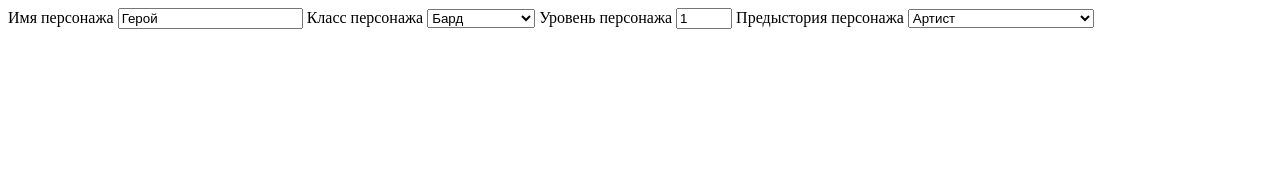
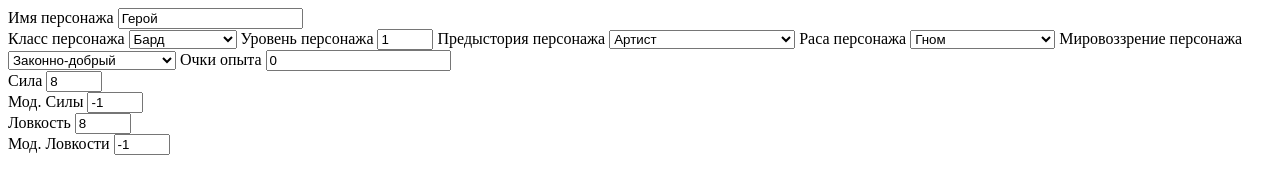
Before and after one commit to Kneagocheev/dnd5charlist, a plain HTML site: page index.html in a window 1280 px wide. Drawn offline with Linux system fonts and the light colour scheme.

Commit message:
Перед обедом

```diff
--- a/index.html
+++ b/index.html
@@ -6,7 +6,9 @@
 
 
 </head><body>
-<form action="" enctypr="application/x-www-form-urlencoded"> <label for="char_name"> &#1048;&#1084;&#1103; &#1087;&#1077;&#1088;&#1089;&#1086;&#1085;&#1072;&#1078;&#1072;</label> <input name="char_name" id="char_name" value="&#1043;&#1077;&#1088;&#1086;&#1081;" type="text"> <label for="char_class"> &#1050;&#1083;&#1072;&#1089;&#1089; &#1087;&#1077;&#1088;&#1089;&#1086;&#1085;&#1072;&#1078;&#1072;</label>
+<form action="" enctypr="application/x-www-form-urlencoded">
+  <div id="chr_name"><label for="char_name"> &#1048;&#1084;&#1103; &#1087;&#1077;&#1088;&#1089;&#1086;&#1085;&#1072;&#1078;&#1072;</label> <input name="char_name" id="char_name" value="&#1043;&#1077;&#1088;&#1086;&#1081;" type="text"> </div>
+  <div id="chr_info"> <label for="char_class">&#1050;&#1083;&#1072;&#1089;&#1089; &#1087;&#1077;&#1088;&#1089;&#1086;&#1085;&#1072;&#1078;&#1072;</label>
   <select name="char_class" id="char_class">
   <option value="1">&#1041;&#1072;&#1088;&#1076;</option>
   <option value="2">&#1042;&#1072;&#1088;&#1074;&#1072;&#1088;</option>
@@ -22,8 +24,7 @@
   <option value="12">&#1057;&#1083;&#1077;&#1076;&#1086;&#1087;&#1099;&#1090;</option>
   <option value="13">&#1063;&#1072;&#1088;&#1086;&#1076;&#1077;&#1081;</option>
   </select>
-  <label for="char_level"> &#1059;&#1088;&#1086;&#1074;&#1077;&#1085;&#1100; &#1087;&#1077;&#1088;&#1089;&#1086;&#1085;&#1072;&#1078;&#1072;</label> <input name="char_level" id="char_level" step="1" min="1" max="20" value="1" type="number">
-  <label for="char_background">&#1055;&#1088;&#1077;&#1076;&#1099;&#1089;&#1090;&#1086;&#1088;&#1080;&#1103; &#1087;&#1077;&#1088;&#1089;&#1086;&#1085;&#1072;&#1078;&#1072;</label>
+  <label for="char_level"> &#1059;&#1088;&#1086;&#1074;&#1077;&#1085;&#1100; &#1087;&#1077;&#1088;&#1089;&#1086;&#1085;&#1072;&#1078;&#1072;</label> <input name="char_level" id="char_level" step="1" min="1" max="20" value="1" type="number"> <label for="char_background">&#1055;&#1088;&#1077;&#1076;&#1099;&#1089;&#1090;&#1086;&#1088;&#1080;&#1103; &#1087;&#1077;&#1088;&#1089;&#1086;&#1085;&#1072;&#1078;&#1072;</label>
   <select name="char_background" id="char_background">
   <option value="1">&#1040;&#1088;&#1090;&#1080;&#1089;&#1090;</option>
   <option value="2">&#1041;&#1077;&#1089;&#1087;&#1088;&#1080;&#1079;&#1086;&#1088;&#1085;&#1080;&#1082;</option>
@@ -40,6 +41,43 @@
   <option value="13">&#1063;&#1091;&#1078;&#1077;&#1079;&#1077;&#1084;&#1077;&#1094;</option>
   <option value="14">&#1064;&#1072;&#1088;&#1083;&#1072;&#1090;&#1072;&#1085;</option>
   </select>
+  <label for="char_race">&#1056;&#1072;&#1089;&#1072; &#1087;&#1077;&#1088;&#1089;&#1086;&#1085;&#1072;&#1078;&#1072;</label>
+  <select name="char_background" id="char_background">
+  <option value="1">&#1043;&#1085;&#1086;&#1084;</option>
+  <option value="2">&#1044;&#1074;&#1072;&#1088;&#1092;</option>
+  <option value="3">&#1044;&#1088;&#1072;&#1082;&#1086;&#1085;&#1086;&#1088;&#1086;&#1078;&#1076;&#1077;&#1085;&#1085;&#1099;&#1081;</option>
+  <option value="4">&#1055;&#1086;&#1083;&#1091;&#1086;&#1088;&#1082;</option>
+  <option value="5">&#1055;&#1086;&#1083;&#1091;&#1088;&#1086;&#1089;&#1083;&#1080;&#1082;</option>
+  <option value="6">&#1055;&#1086;&#1083;&#1091;&#1101;&#1083;&#1100;&#1092;</option>
+  <option value="7">&#1058;&#1080;&#1092;&#1083;&#1080;&#1085;&#1075;</option>
+  <option value="8">&#1063;&#1077;&#1083;&#1086;&#1074;&#1077;&#1082;</option>
+  <option value="9">&#1069;&#1083;&#1100;&#1092;</option>
+  </select>
+  <label for="char_alignment">&#1052;&#1080;&#1088;&#1086;&#1074;&#1086;&#1079;&#1079;&#1088;&#1077;&#1085;&#1080;&#1077; &#1087;&#1077;&#1088;&#1089;&#1086;&#1085;&#1072;&#1078;&#1072;</label>
+  <select name="char_alignment" id="char_alignment">
+  <option value="1">&#1047;&#1072;&#1082;&#1086;&#1085;&#1085;&#1086;-&#1076;&#1086;&#1073;&#1088;&#1099;&#1081;</option>
+  <option value="2">&#1053;&#1077;&#1081;&#1090;&#1088;&#1072;&#1083;&#1100;&#1085;&#1086;-&#1076;&#1086;&#1073;&#1088;&#1099;&#1081;</option>
+  <option value="3">&#1061;&#1072;&#1086;&#1090;&#1080;&#1095;&#1085;&#1086;-&#1076;&#1086;&#1073;&#1088;&#1099;&#1081;</option>
+  <option value="4">&#1047;&#1072;&#1082;&#1086;&#1085;&#1085;&#1086;-&#1085;&#1077;&#1081;&#1090;&#1088;&#1072;&#1083;&#1100;&#1085;&#1099;&#1081;</option>
+  <option value="5">&#1048;&#1089;&#1090;&#1080;&#1085;&#1085;&#1086;-&#1085;&#1077;&#1081;&#1090;&#1088;&#1072;&#1083;&#1100;&#1085;&#1099;&#1081;</option>
+  <option value="6">&#1061;&#1072;&#1086;&#1090;&#1080;&#1095;&#1085;&#1086;-&#1085;&#1077;&#1081;&#1090;&#1088;&#1072;&#1083;&#1100;&#1085;&#1099;&#1081;</option>
+  <option value="7">&#1047;&#1072;&#1082;&#1086;&#1085;&#1085;&#1086;-&#1079;&#1083;&#1086;&#1081;</option>
+  <option value="8">&#1053;&#1077;&#1081;&#1090;&#1088;&#1072;&#1083;&#1100;&#1085;&#1086;-&#1079;&#1083;&#1086;&#1081;</option>
+  <option value="9">&#1061;&#1072;&#1086;&#1090;&#1080;&#1095;&#1085;&#1086;-&#1079;&#1083;&#1086;&#1081;</option>
+  </select>
+  <label for="char_exp">&#1054;&#1095;&#1082;&#1080; &#1086;&#1087;&#1099;&#1090;&#1072;</label> <input name="char_exp" id="char_exp" value="0" min="0" type="number"> </div>
+  <div class="stat_box">
+
+  <div class="chr-stat" id="strength"><label for="char_strength">&#1057;&#1080;&#1083;&#1072;</label>
+  <input name="char_strength" id="char_strength" value="8" min="1" max="20" type="number"><br>
+  <label for="char_strength_mod">&#1052;&#1086;&#1076;. &#1057;&#1080;&#1083;&#1099;</label>
+  <input name="char_strength_mod" id="char_strength_mod" value="-1" min="-5" max="10" type="number"></div>
+<div class="chr-stat" id="dexterity"><label for="char_dexterity">&#1051;&#1086;&#1074;&#1082;&#1086;&#1089;&#1090;&#1100;</label>
+<input name="char_dexterity" id="char_dexterity" value="8" min="1" max="20" type="number"><br>
+<label for="char_dexterity_mod">&#1052;&#1086;&#1076;. &#1051;&#1086;&#1074;&#1082;&#1086;&#1089;&#1090;&#1080;</label>
+<input name="char_dexterity_mod" id="char_dexterity_mod" value="-1" min="-5" max="10" type="number"></div>
+
+  </div>
 </form>
 
 </body></html>
```
